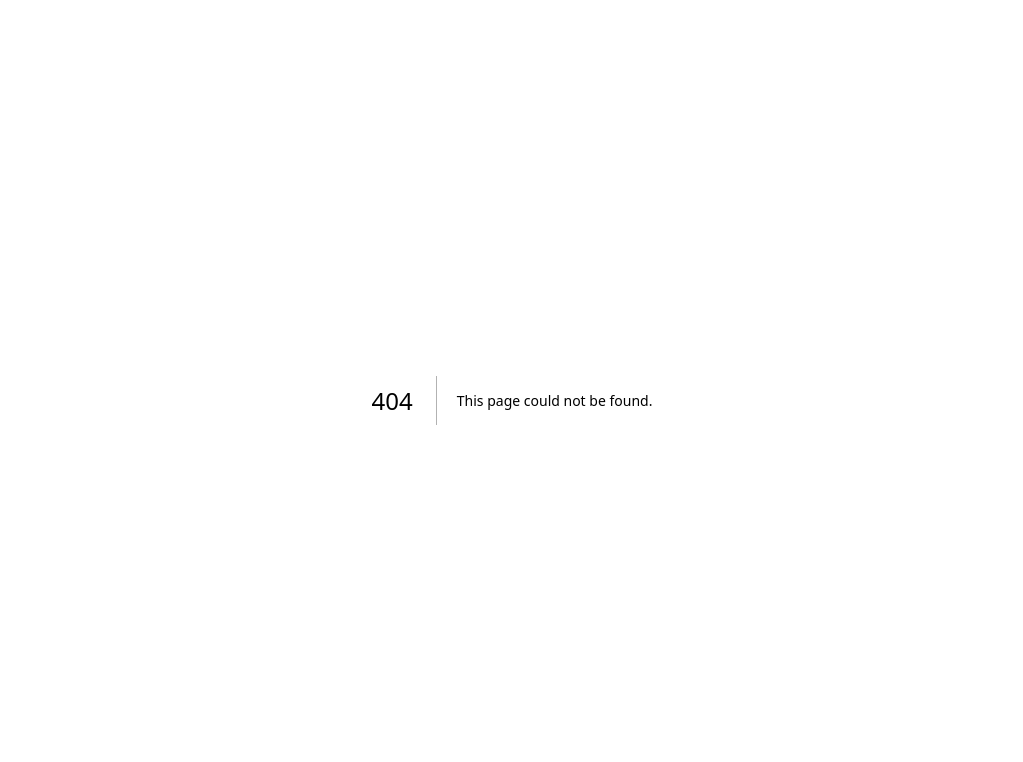
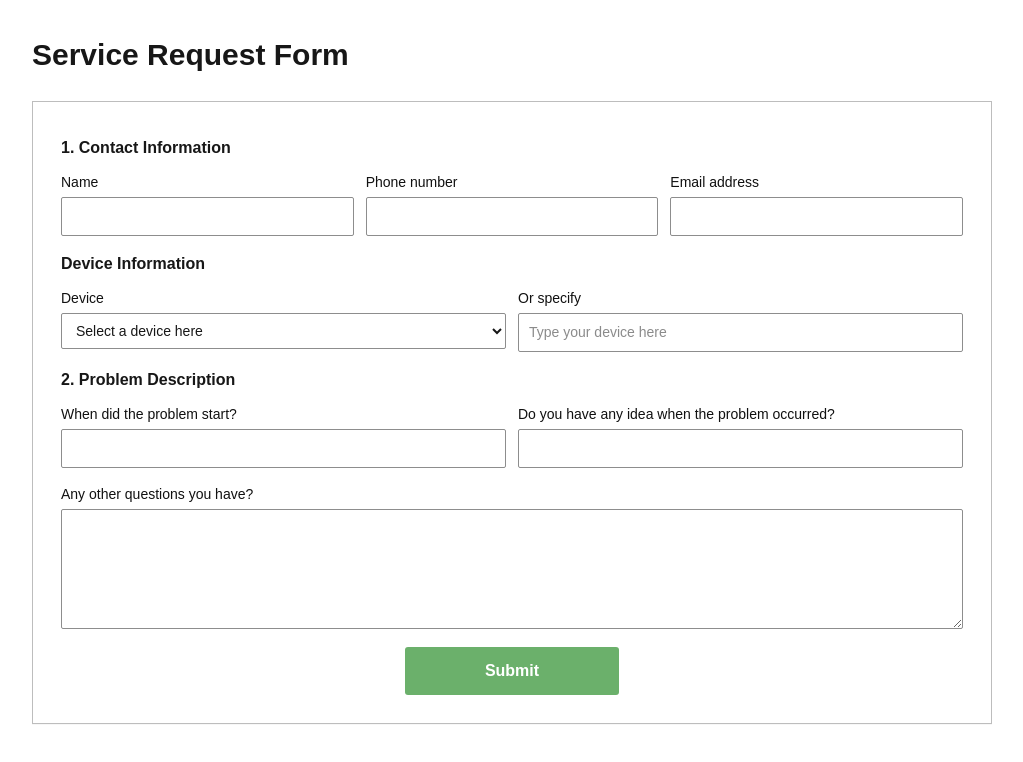
Before and after one commit to BrandonMLeyva/DansComputerRepair, a Next.js app: page /service-request in a window 1280 px wide. Before the commit this address had no page. Shown: the top 762 px of the page, without its empty margins (128-1151 px from the left). Built offline with nearby package versions, Linux system fonts and the light colour scheme.

Commit message:
DC-58, 54, 37, 36, 32, 3, 2, 1

```diff
--- /dev/null
+++ b/src/app/service-request/page.js
@@ -0,0 +1,122 @@
+"use client";
+import { useState } from 'react';
+import styles from './page.module.css';
+
+export default function ServiceRequest() {
+  //Initial values are empty.
+  const [form, setForm] = useState({
+    name: '',
+    phone: '',
+    email: '',
+    deviceSelect: '',
+    deviceText: '',
+    started: '',
+    idea: '',
+    questions: '',
+  });
+
+  // status tracks the submission lifecycle: null | 'sending' | 'submitted' | 'error'
+  const [status, setStatus] = useState(null);
+
+  // update: generic onChange handler for inputs. It expects the input's
+  function update(e) {
+    const { name, value } = e.target;
+    setForm((s) => ({ ...s, [name]: value }));
+  }
+
+  // handleSubmit: send the form JSON to the API. Prevents the default form
+  // submission behavior.
+  async function handleSubmit(e) {
+    e.preventDefault();
+    setStatus('sending');
+    try {
+      await new Promise((res) => setTimeout(res, 400));
+      setStatus('submitted');
+      setForm({ name: '', phone: '', email: '', deviceSelect: '', deviceText: '', started: '', idea: '', questions: '' });
+    } catch (err) {
+      setStatus('error');
+      console.error(err);
+    }
+  }
+
+  return (
+    <div className={styles.pageWrap}>
+      <h1 className={styles.title}>Service Request Form</h1>
+
+      <form onSubmit={handleSubmit} className={styles.formBox}>
+        {/* Contact information group */}
+        <div className={styles.sectionHeader}>1. Contact Information</div>
+
+        <div className={styles.grid3}>
+          <label className={styles.field}>
+            <span className={styles.label}>Name</span>
+            {/* Input binds value to form.name and updates state on change */}
+            <input name="name" value={form.name} onChange={update} className={styles.input} />
+          </label>
+
+          <label className={styles.field}>
+            <span className={styles.label}>Phone number</span>
+            <input name="phone" value={form.phone} onChange={update} className={styles.input} />
+          </label>
+
+          <label className={styles.field}>
+            <span className={styles.label}>Email address</span>
+            <input name="email" value={form.email} onChange={update} className={styles.input} />
+          </label>
+        </div>
+
+        {/* Device information group */}
+        <div className={styles.sectionHeader}>Device Information</div>
+        <div className={styles.grid2}>
+          <label className={styles.field}>
+            <span className={styles.label}>Device</span>
+            {/* A select control; value maps to form.deviceSelect */}
+            <select name="deviceSelect" value={form.deviceSelect} onChange={update} className={styles.input}>
+              <option value="">Select a device here</option>
+              <option>Desktop</option>
+              <option>Laptop</option>
+              <option>Tablet</option>
+              <option>Phone</option>
+            </select>
+          </label>
+
+          <label className={styles.field}>
+            <span className={styles.label}>Or specify</span>
+            {/* Freeform device text */}
+            <input name="deviceText" placeholder="Type your device here" value={form.deviceText} onChange={update} className={styles.input} />
+          </label>
+        </div>
+
+        {/* Problem description group */}
+        <div className={styles.sectionHeader}>2. Problem Description</div>
+        <div className={styles.grid2}>
+          <label className={styles.field}>
+            <span className={styles.label}>When did the problem start?</span>
+            <input name="started" value={form.started} onChange={update} className={styles.input} />
+          </label>
+
+          <label className={styles.field}>
+            <span className={styles.label}>Do you have any idea when the problem occurred?</span>
+            <input name="idea" value={form.idea} onChange={update} className={styles.input} />
+          </label>
+        </div>
+
+        {/* Additional questions freeform */}
+        <label className={styles.field}>
+          <span className={styles.label}>Any other questions you have?</span>
+          <textarea name="questions" value={form.questions} onChange={update} className={styles.textarea} />
+        </label>
+
+        {/* Submit button area */}
+        <div className={styles.actions}>
+          <button type="submit" className={styles.submitBtn}>Submit</button>
+        </div>
+
+        {/* Status messages shown based on the `status` state */}
+        {status === 'sending' && <p className={styles.message}>Sending...</p>}
+        {status === 'submitted' && <p className={styles.success}>Submitted — admin will be notified.</p>}
+        {status === 'error' && <p className={styles.error}>Error sending form. Check console.</p>}
+      </form>
+    </div>
+  );
+}
--- /dev/null
+++ b/src/app/service-request/page.module.css
@@ -0,0 +1,93 @@
+.pageWrap {
+  padding: 32px;
+  display: flex;
+  flex-direction: column;
+  align-items: center;
+}
+
+.title {
+  /* match Tailwind text-3xl + font-semibold used on the admin page */
+  font-size: 1.875rem; /* 30px (text-3xl) */
+  font-weight: 600; /* semibold */
+  margin-bottom: 24px; /* similar spacing to admin */
+  width: 100%;
+  max-width: 960px; /* align with form box */
+  text-align: left;
+}
+
+.formBox {
+  width: 100%;
+  max-width: 960px;
+  border: 1px solid #bdbdbd; /* darker border */
+  padding: 28px;
+  background: #fff;
+  box-shadow: 0 1px 0 rgba(0,0,0,0.03);
+}
+
+.sectionHeader {
+  font-weight: 600;
+  margin-top: 6px;
+  margin-bottom: 12px;
+}
+
+.grid3 {
+  display: grid;
+  grid-template-columns: repeat(3, 1fr);
+  gap: 12px;
+  margin-bottom: 16px;
+}
+
+.grid2 {
+  display: grid;
+  grid-template-columns: repeat(2, 1fr);
+  gap: 12px;
+  margin-bottom: 16px;
+}
+
+.field {
+  display: flex;
+  flex-direction: column;
+}
+
+.label {
+  /* match Tailwind text-sm (0.875rem) used on admin labels */
+  font-size: 0.875rem; /* 14px */
+  color: #111; /* slightly darker for consistency */
+  margin-bottom: 4px;
+}
+
+.input {
+  padding: 8px 10px;
+  border: 1px solid #8d8d8d; /* darker input border */
+  border-radius: 2px;
+  font-size: 14px;
+  outline-color: #6bb06b;
+}
+
+.textarea {
+  min-height: 120px;
+  padding: 10px;
+  border: 1px solid #8d8d8d; /* darker textarea border */
+  border-radius: 2px;
+  font-size: 14px;
+}
+
+.actions {
+  display: flex;
+  justify-content: center;
+  margin-top: 18px;
+}
+
+.submitBtn {
+  background: #6bb06b;
+  color: white;
+  border: none;
+  padding: 12px 80px;
+  cursor: pointer;
+  border-radius: 3px;
+  font-weight: 600;
+}
+
+.message { margin-top: 10px; }
+.success { margin-top: 10px; color: green; }
+.error { margin-top: 10px; color: #d00; }
```
